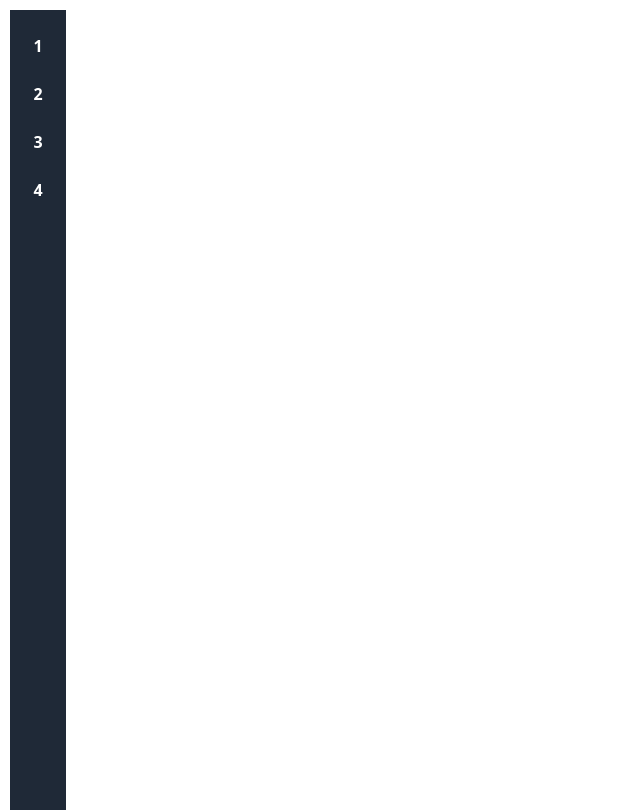
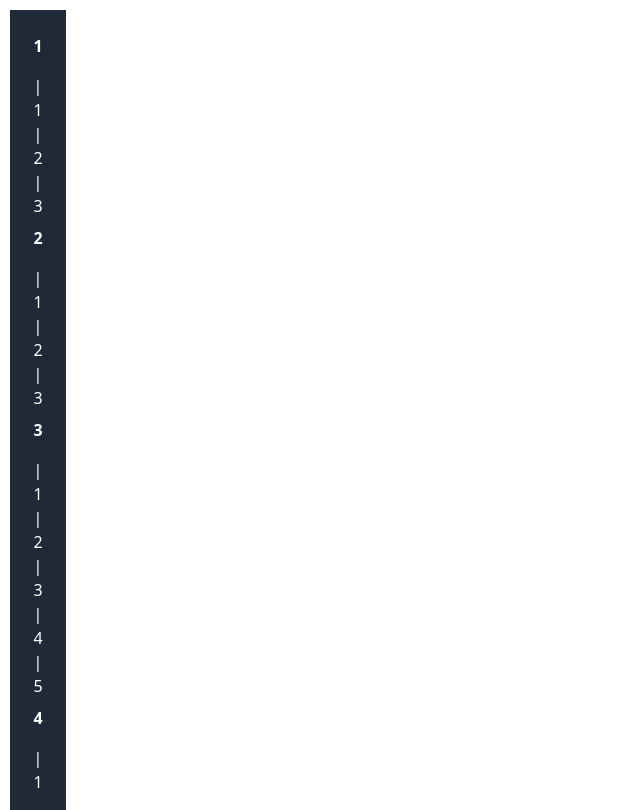
Before and after one commit to damiansire/angular-examples, an Angular app: page / in a window 1280 px wide. Shown: the whole page, without its empty margins (0-640 px from the left). Built offline with nearby package versions, Linux system fonts and the light colour scheme.

Commit message:
feat: add submenu options in menu

```diff
--- a/src/app/components/sidebar-menu/sidebar-menu.component.html
+++ b/src/app/components/sidebar-menu/sidebar-menu.component.html
@@ -7,5 +7,18 @@
   >
     <span class="text-white font-semibold">{{ menuItem.id }}</span>
   </li>
-  }
+  @if (menuItem.subLevels.length > 0) {
+  <ul>
+    @for (item of menuItem.subLevels; track $index) {
+    <li class="text-center">|</li>
+    <li
+      class="text-center"
+      [routerLink]="[item.path]"
+      routerLinkActive="bg-green-500"
+    >
+      {{ item.id }}
+    </li>
+    }
+  </ul>
+  } }
 </ul>
```
